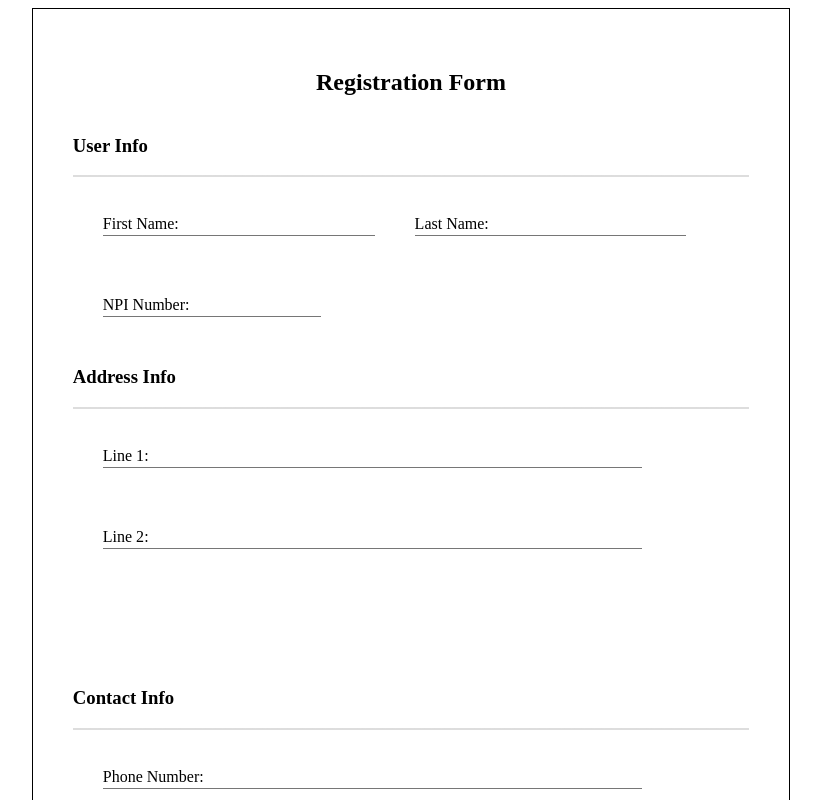
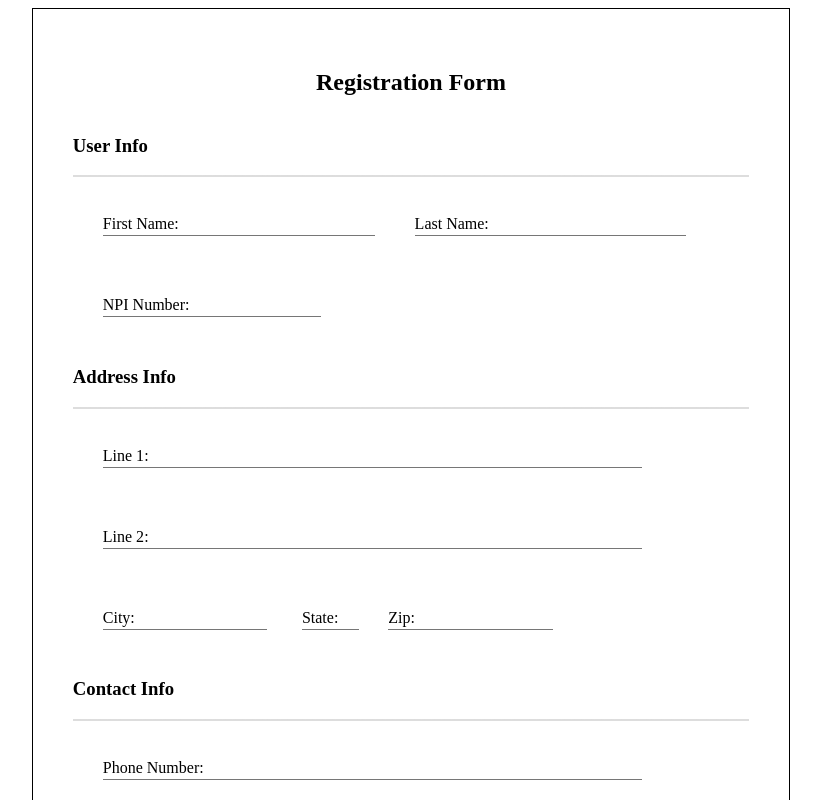
Before and after one commit to mtramantT/av_register, a React (Create React App) app: page / in a window 1280 px wide. Shown: the top 800 px of the page, without its empty margins (229-1050 px from the left). Built offline with nearby package versions, Linux system fonts and the light colour scheme.

Commit message:
added missing inputs

```diff
--- a/src/components/app/RegistrationForm.tsx
+++ b/src/components/app/RegistrationForm.tsx
@@ -1,5 +1,5 @@
 import React from "react";
-import { getConcatinatedMessage, isEmpty } from '../../util';
+import { getConcatinatedMessage, isEmpty, isValidEmail, isValidNpi, isValidPhoneNumber } from '../../util';
 import { Bannar } from "../form";
 import { Container, Row } from "../grid";
 import * as Layout  from '../layout';
@@ -120,12 +120,33 @@ export const RegistrationForm: React.FC<RegistrationFormProps> = (props: Registr
             setEmail(setRequired(email))};
 
         if (emptyList.length > 0) {
-            const initialMessage = "The following fields are required:"
-            const newMessage = getConcatinatedMessage(emptyList);
-            setInitialMessage(initialMessage);
-            setMessage(newMessage);
+            setInitialMessage("The following fields are required:");
+            setMessage(getConcatinatedMessage(emptyList));
             setPageStatus('red')
+            return;
         }
+
+        // Validate NPI
+        if (!isValidNpi(npi.value)) {
+            setMessage('Please enter a valid NPI number!')
+            setPageStatus('red');
+            return;
+        }
+        // Validate Phone Number
+        if (!isValidPhoneNumber(phone.value)) {
+            setMessage('Please enter a valid phone number!')
+            setPageStatus('red');
+            return;
+        }
+        // Validate Email Address
+        if (!isValidEmail(email.value)) {
+            setMessage('Please enter a valid email!')
+            setPageStatus('red');
+            return;
+        }
+
+        setMessage('SUCCESS!!');
+        setPageStatus('green');
 
     }
 
--- a/src/components/layout/AddressLayout.tsx
+++ b/src/components/layout/AddressLayout.tsx
@@ -38,9 +38,27 @@ export const AddressLayout: React.FC<AddressLayoutProps> = (props: AddressLayout
                 </Column>
             </Row>
             <Row>
-                <Column></Column>
-                <Column></Column>
-                <Column></Column>
+                <Column colSpan={3}>
+                    <Input
+                        id="city"
+                        label="City"
+                        onChange={cityFieldAttr.onChange}
+                        value={cityFieldAttr.value}/>
+                </Column>
+                <Column colSpan={1}>
+                    <Input
+                        id="state"
+                        label="State"
+                        onChange={stateFieldAttr.onChange}
+                        value={stateFieldAttr.value}/>
+                </Column>
+                <Column colSpan={3}>
+                    <Input
+                        id="zip"
+                        label="Zip"
+                        onChange={zipfieldAttr.onChange}
+                        value={zipfieldAttr.value}/>
+                </Column>
             </Row>
         </>
     )
```
Also changed, not shown: src/components/app/RegistrationHelper.ts (deleted).
